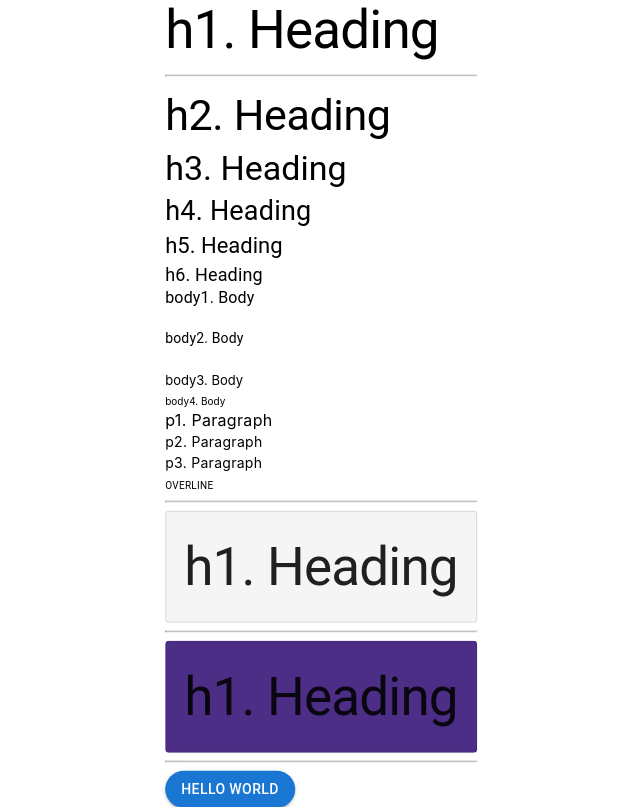
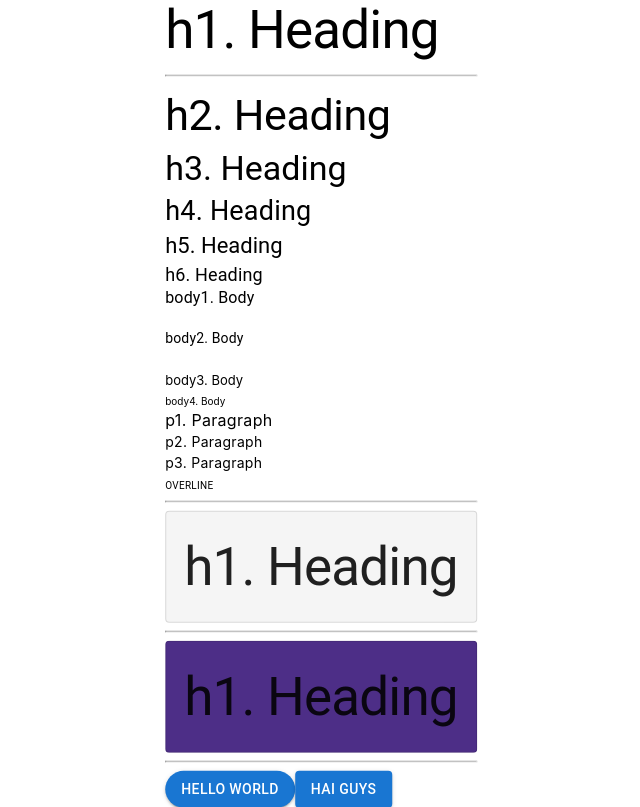
Before and after one commit to anasshofyan/typography_mui, a React (Create React App) app: page / in a window 1280 px wide. Shown: the whole page, without its empty margins (319-959 px from the left). Built offline with nearby package versions, Linux system fonts and the light colour scheme.

Commit message:
feat: add button contained

```diff
--- a/src/pages/TypographyMUI.jsx
+++ b/src/pages/TypographyMUI.jsx
@@ -68,6 +68,9 @@ function TypographyMUI() {
             <Button variant="contained" style={{ borderRadius: "100px" }}>
               Hello World
             </Button>
+            <Button  variant="contained">
+              Hai Guys
+            </Button>
           </Tooltip>
         </div>
       </ThemeProvider>
```
